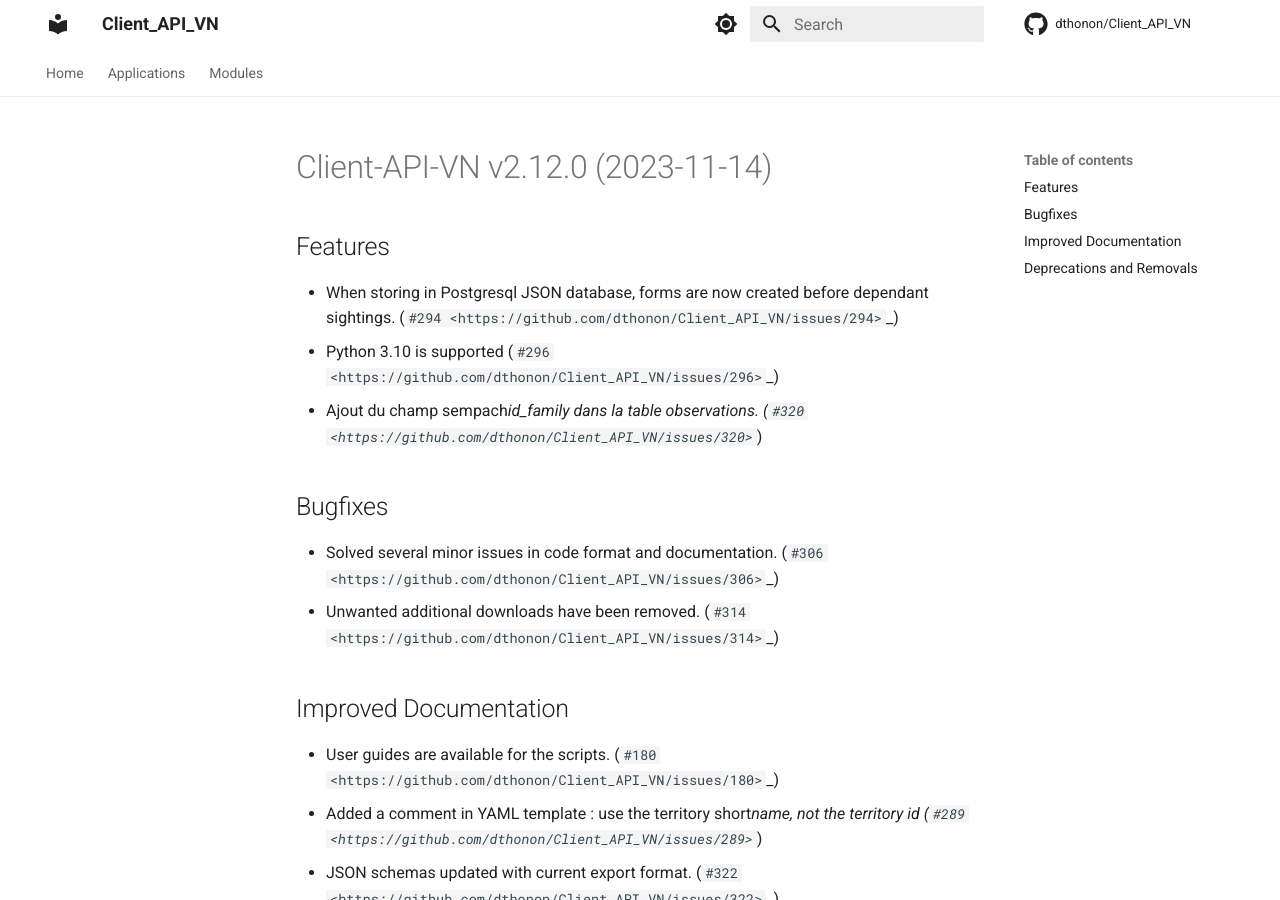
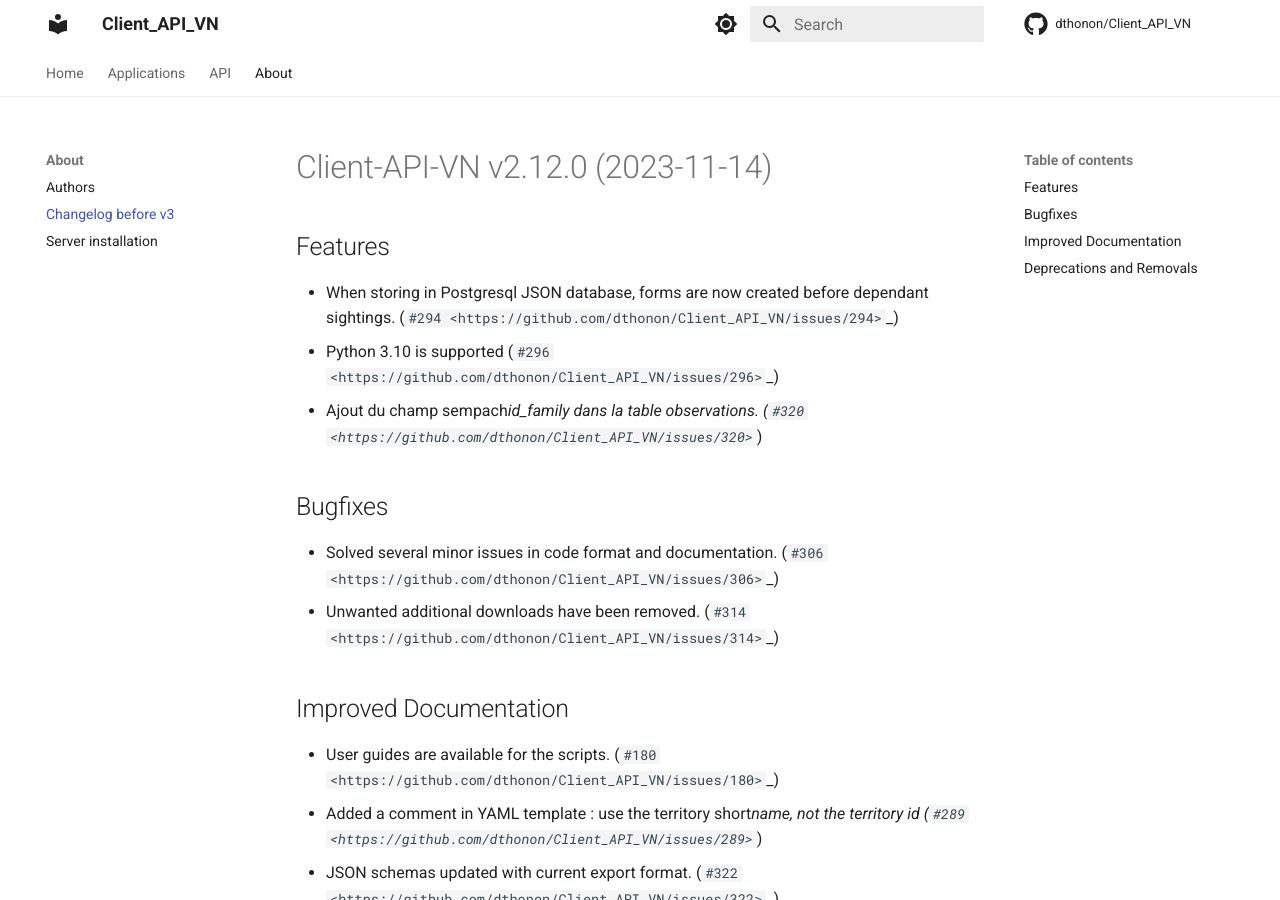
Before and after one commit to dthonon/Client_API_VN, an MkDocs documentation site: the page built from docs/changelog-old.md, in a window 1280 px wide and 900 px high. Built offline with MkDocs 1.6.1 and Material for MkDocs 9.7.7, drawn with Linux system fonts in a browser that asks for light colours; comment, search, counter and statistics services are not loaded.

Commit message:
Fix docs issues

```diff
--- a/docs/changelog-old.md
+++ b/docs/changelog-old.md
@@ -200,7 +200,7 @@
 - Updating sightings within forms is now possible.
   Changing data of a sighting inside a forms should use the simple path::
 
-  Isère;3079911;$['data']['sightings'][0]['observers'][0]['project'];replace;26
+  `Isère;3079911;$['data']['sightings'][0]['observers'][0]['project'];replace;26`
 
   and not include `['forms'][0]`. (`#141 <https://github.com/dthonon/Client_API_VN/issues/141>`\_)
 
--- a/mkdocs.yml
+++ b/mkdocs.yml
@@ -14,7 +14,11 @@ nav:
       - transfer_vn: apps/transfer_vn.md
       - update_vn: apps/update_vn.md
       - validate_vn: apps/validate_vn.md
-  - Modules: modules.md
+  - API: modules.md
+  - About:
+      - Authors: authors.md
+      - Changelog before v3: changelog-old.md
+      - Server installation: apps/server_install.md
 plugins:
   - search
   - mkdocstrings:
```
